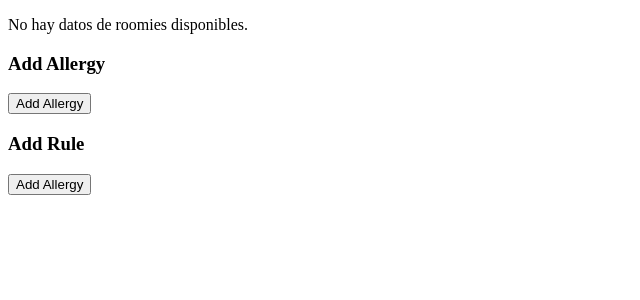
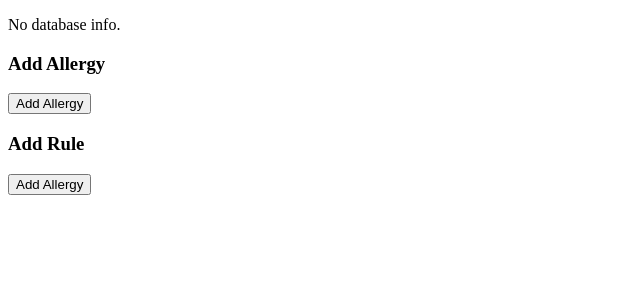
Before and after one commit to astroshaik/myproject, a Django app: page /Homepage in a window 1280 px wide. Shown: the top 300 px of the page, without its empty margins (0-640 px from the left). Run offline with Django 4.2, Linux system fonts and the light colour scheme.

Commit message:
fixed labelling issue

```diff
--- a/frontend/templates/frontend/Homepage.html
+++ b/frontend/templates/frontend/Homepage.html
@@ -54,7 +54,7 @@
         </div>
         {% endfor %}
         {% else %}
-        <p>No hay datos de roomies disponibles.</p>
+        <p>No database info.</p>
         {% endif %}
 
 
```
